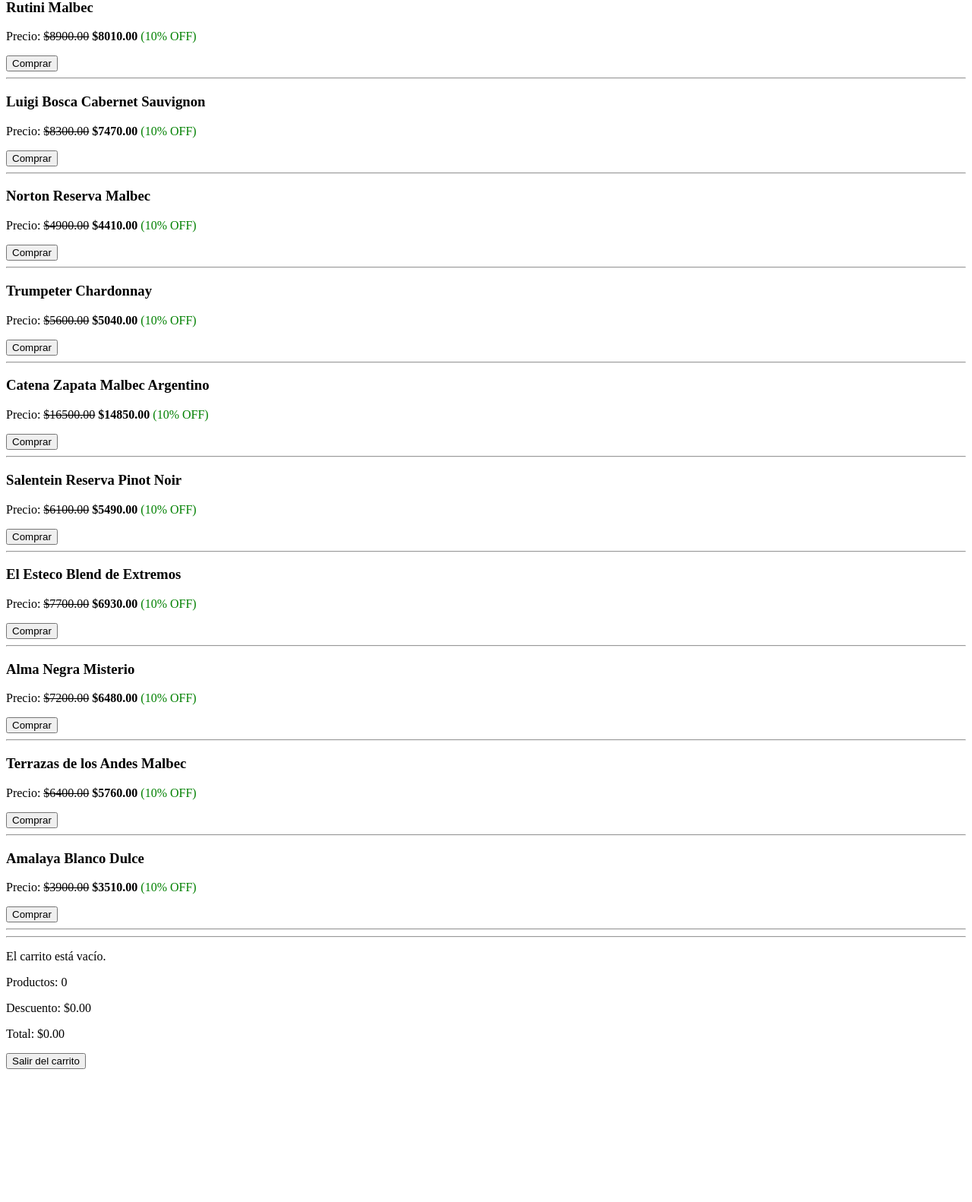
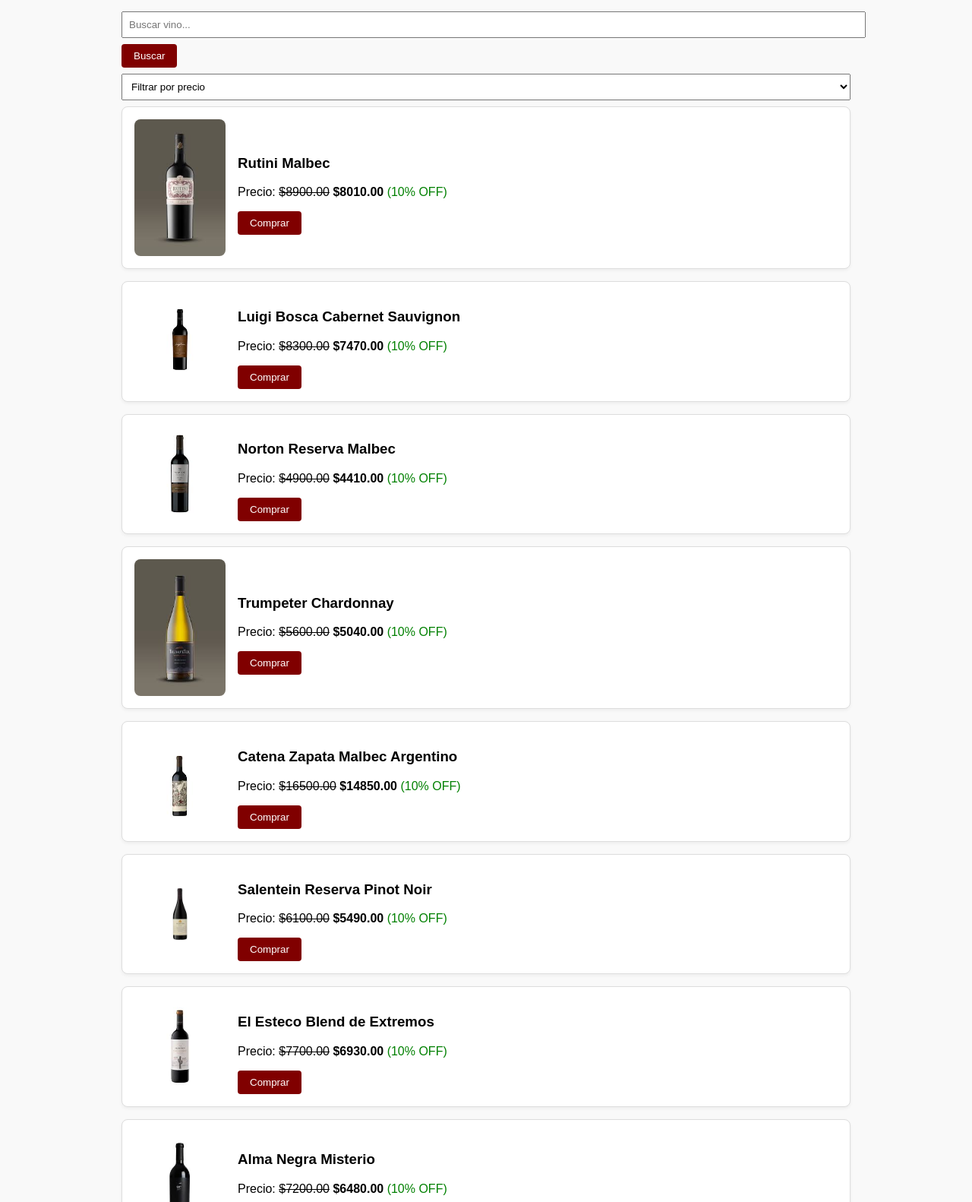
Before and after one commit to luchogalante/javascript, a plain HTML site: page index.html in a window 1280 px wide. Shown: the part 121-1703 px from the top of the page at 76% size. Before the commit the page ends 1536 px from the top, so only its background shows below. Drawn offline with Linux system fonts and the light colour scheme; some packages are replaced by stand-ins of ours; a script that the page names is missing.

Commit message:
Tu mensaje explicando los cambios

```diff
--- a/app.js
+++ b/app.js
@@ -1,35 +1,39 @@
-// Productos disponibles
-const vinos = [
-  { id: 1, nombre: "Rutini Malbec", precio: 8900 },
-  { id: 2, nombre: "Luigi Bosca Cabernet Sauvignon", precio: 8300 },
-  { id: 3, nombre: "Norton Reserva Malbec", precio: 4900 },
-  { id: 4, nombre: "Trumpeter Chardonnay", precio: 5600 },
-  { id: 5, nombre: "Catena Zapata Malbec Argentino", precio: 16500 },
-  { id: 6, nombre: "Salentein Reserva Pinot Noir", precio: 6100 },
-  { id: 7, nombre: "El Esteco Blend de Extremos", precio: 7700 },
-  { id: 8, nombre: "Alma Negra Misterio", precio: 7200 },
-  { id: 9, nombre: "Terrazas de los Andes Malbec", precio: 6400 },
-  { id: 10, nombre: "Amalaya Blanco Dulce", precio: 3900 },
-];
-
-// Recuperar carrito desde localStorage
+// Inicializar carrito desde localStorage o vacío
 let carrito = JSON.parse(localStorage.getItem("carrito")) || [];
 
-// Mostrar productos
+// Variable global de vinos
+let vinos = [];
+
+// Fetch de vinos.json
+fetch('vinos.json')
+  .then(response => response.json())
+  .then(data => {
+    vinos = data;
+    mostrarProductos(vinos);
+    calcularTotales();
+    renderizarCarrito();
+  })
+  .catch(error => console.error('Error cargando vinos:', error));
+
+// Mostrar productos con imágenes y precios
 function mostrarProductos(lista) {
   const contenedor = document.getElementById("productos");
   contenedor.innerHTML = "";
-  lista.forEach((vino) => {
+  lista.forEach(vino => {
     const descuento = vino.precio > 1200 ? 0.10 : 0;
     const precioFinal = vino.precio * (1 - descuento);
 
     const div = document.createElement("div");
     div.innerHTML = `
+      <img src="img/${vino.imagen}" alt="${vino.nombre}">
+      <div>
         <h3>${vino.nombre}</h3>
-      <p>Precio: <del>$${vino.precio.toFixed(2)}</del> <strong>$${precioFinal.toFixed(2)}</strong> ${descuento ? "<span style='color:green'>(10% OFF)</span>" : ""}
+        <p>Precio: <del>$${vino.precio.toFixed(2)}</del>
+        <strong>$${precioFinal.toFixed(2)}</strong>
+        ${descuento ? "<span style='color:green'>(10% OFF)</span>" : ""}
         </p>
         <button onclick="agregarAlCarrito(${vino.id})">Comprar</button>
-      <hr>
+      </div>
     `;
     contenedor.appendChild(div);
   });
@@ -49,27 +53,48 @@
       carrito.push({ ...vino, precio: precioFinal, cantidad: 1 });
     }
 
-    alert(`${vino.nombre} fue agregado al carrito.`);
     guardarCarrito();
     calcularTotales();
     renderizarCarrito();
+
+    Swal.fire({
+      icon: 'success',
+      title: 'Agregado al carrito',
+      text: `${vino.nombre} fue agregado.`,
+      timer: 1500,
+      showConfirmButton: false
+    });
   }
 }
 
-// Guardar carrito
+// Guardar carrito en localStorage
 function guardarCarrito() {
   localStorage.setItem("carrito", JSON.stringify(carrito));
 }
 
-// Vaciar carrito
+// Vaciar carrito con confirmación
 function vaciarCarrito() {
-  if (confirm("¿Estás seguro de que querés vaciar el carrito?")) {
+  Swal.fire({
+    title: '¿Vaciar carrito?',
+    text: "Se eliminarán todos los productos.",
+    icon: 'warning',
+    showCancelButton: true,
+    confirmButtonText: 'Sí, vaciar',
+    cancelButtonText: 'Cancelar'
+  }).then(result => {
+    if (result.isConfirmed) {
       carrito = [];
       guardarCarrito();
       calcularTotales();
       renderizarCarrito();
-    alert("Carrito vacío.");
+      Swal.fire({
+        icon: 'success',
+        title: 'Carrito vacío',
+        timer: 1200,
+        showConfirmButton: false
+      });
     }
+  });
 }
 
 // Eliminar producto individual
@@ -80,7 +105,7 @@
   renderizarCarrito();
 }
 
-// Renderizar carrito visualmente
+// Mostrar carrito visualmente
 function renderizarCarrito() {
   const contenedor = document.getElementById("carrito");
   contenedor.innerHTML = "";
@@ -100,14 +125,14 @@
   });
 }
 
-// Buscar
+// Buscar vinos
 function buscarVinos() {
   const texto = document.getElementById("buscador").value.toLowerCase();
   const filtrados = vinos.filter(v => v.nombre.toLowerCase().includes(texto));
   mostrarProductos(filtrados);
 }
 
-// Filtro por precio
+// Filtrar vinos por precio
 function filtrarPrecio() {
   const valor = parseInt(document.getElementById("filtroPrecio").value);
   if (!isNaN(valor)) {
@@ -118,7 +143,7 @@
   }
 }
 
-// Calcular totales
+// Calcular totales y actualizar pantalla
 function calcularTotales() {
   const cantidad = carrito.reduce((acc, p) => acc + p.cantidad, 0);
   let total = carrito.reduce((acc, p) => acc + p.precio * p.cantidad, 0);
@@ -134,8 +159,3 @@
   document.getElementById("total").innerText = totalFinal.toFixed(2);
   document.getElementById("descuento").innerText = descuento.toFixed(2);
 }
-
-// Inicializar
-mostrarProductos(vinos);
-calcularTotales();
-renderizarCarrito();
--- a/index.html
+++ b/index.html
@@ -3,6 +3,9 @@
 <head>
   <meta charset="UTF-8">
   <title>Vinos Argentinos</title>
+  <meta name="viewport" content="width=device-width, initial-scale=1.0">
+  <!-- Opcional: vincular style.css si deseas -->
+  <link rel="stylesheet" href="style.css">
 </head>
 <body>
   <h1>Vinos Argentinos</h1>
@@ -23,16 +26,19 @@
 
   <hr>
 
+  <!-- Carrito -->
   <div id="carritoResumen">
-    <!-- Lista de productos del carrito -->
     <div id="carrito"></div>
     <p>Productos: <span id="cantidad">0</span></p>
     <p>Descuento: $<span id="descuento">0.00</span></p>
     <p>Total: $<span id="total">0.00</span></p>
-    <button onclick="vaciarCarrito()">Salir del carrito</button>
+    <button onclick="vaciarCarrito()">Vaciar carrito</button>
   </div>
 
-  <!-- JS -->
+  <!-- Librería SweetAlert2 -->
+  <script src="https://cdn.jsdelivr.net/npm/sweetalert2@11"></script>
+
+  <!-- Script principal -->
   <script src="app.js"></script>
 </body>
 </html>
--- /dev/null
+++ b/style.css
@@ -0,0 +1,55 @@
+body {
+  font-family: Arial, Helvetica, sans-serif;
+  max-width: 960px;
+  margin: 2rem auto;
+  padding: 1rem;
+  background: #f9f9f9;
+}
+
+h1 {
+  text-align: center;
+  color: #800000;
+}
+
+#productos > div {
+  display: flex;
+  align-items: center;
+  gap: 1rem;
+  background: #fff;
+  border: 1px solid #ddd;
+  border-radius: 8px;
+  padding: 1rem;
+  margin-bottom: 1rem;
+  box-shadow: 0 2px 4px rgba(0,0,0,0.05);
+}
+
+#productos img {
+  width: 120px;
+  border-radius: 8px;
+}
+
+button {
+  background: #800000;
+  color: #fff;
+  border: none;
+  padding: 0.5rem 1rem;
+  border-radius: 4px;
+  cursor: pointer;
+}
+
+button:hover {
+  background: #a00000;
+}
+
+#carritoResumen {
+  background: #fff;
+  border: 1px solid #ddd;
+  border-radius: 8px;
+  padding: 1rem;
+}
+
+input, select {
+  width: 100%;
+  padding: 0.5rem;
+  margin: 0.5rem 0;
+}
--- /dev/null
+++ b/vinos.json
@@ -0,0 +1,12 @@
+[
+  { "id": 1, "nombre": "Rutini Malbec", "precio": 8900, "imagen": "rutini-malbec.jpg" },
+  { "id": 2, "nombre": "Luigi Bosca Cabernet Sauvignon", "precio": 8300, "imagen": "luigi-bosca.jpg" },
+  { "id": 3, "nombre": "Norton Reserva Malbec", "precio": 4900, "imagen": "norton-malbec.jpg" },
+  { "id": 4, "nombre": "Trumpeter Chardonnay", "precio": 5600, "imagen": "trumpeter-chardonnay.jpg" },
+  { "id": 5, "nombre": "Catena Zapata Malbec Argentino", "precio": 16500, "imagen": "catena-zapata.jpg" },
+  { "id": 6, "nombre": "Salentein Reserva Pinot Noir", "precio": 6100, "imagen": "salentein-pinot.jpg" },
+  { "id": 7, "nombre": "El Esteco Blend de Extremos", "precio": 7700, "imagen": "el-esteco.jpg" },
+  { "id": 8, "nombre": "Alma Negra Misterio", "precio": 7200, "imagen": "alma-negra.jpg" },
+  { "id": 9, "nombre": "Terrazas de los Andes Malbec", "precio": 6400, "imagen": "terrazas-malbec.jpg" },
+  { "id": 10, "nombre": "Amalaya Blanco Dulce", "precio": 3900, "imagen": "amalaya-blanco.jpg" }
+]
```
Also changed, not shown: img/alma-negra.jpg (added), img/amalaya-blanco.jpg (added), img/catena-zapata.jpg (added), img/el-esteco.jpg (added), img/luigi-bosca.jpg (added), img/norton-malbec.jpg (added), img/rutini-malbec.jpg (added), img/salentein-pinot.jpg (added), img/terrazas-malbec.jpg (added), img/trumpeter-chardonnay.jpg (added). Lines whose indentation alone changed are shown as unchanged.
